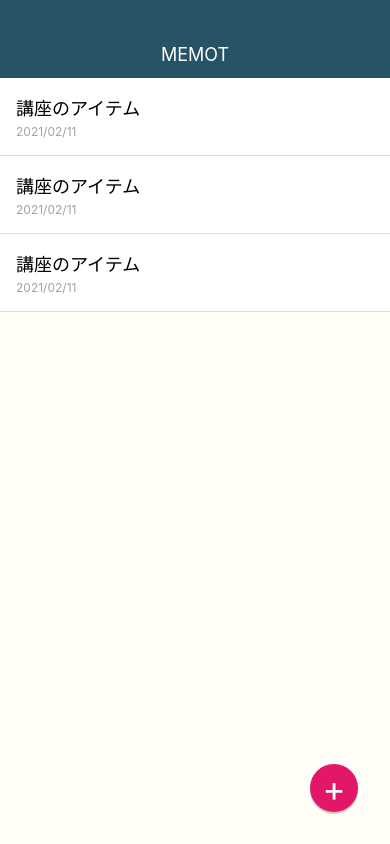
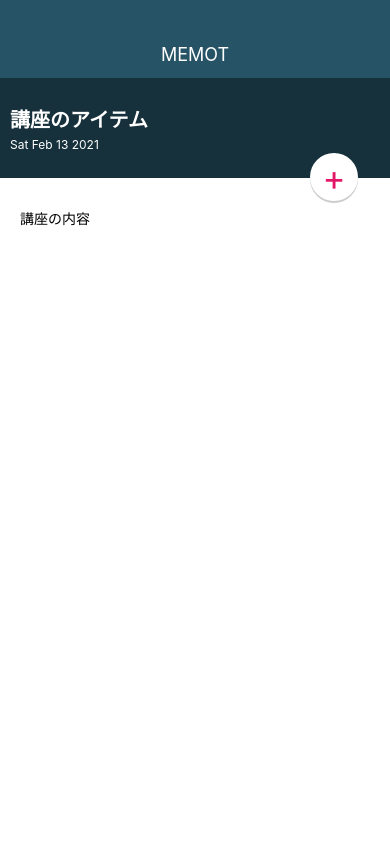
Before and after one commit to mytittyinjp/MemoApp, a React Native app: screen / in a window 390 px wide. Built offline with nearby package versions, Linux system fonts and the light colour scheme.

Commit message:
Style MemoDetailScreen

```diff
--- a/App.tsx
+++ b/App.tsx
@@ -2,12 +2,20 @@ import React from "react";
 import { StyleSheet, View } from "react-native";
 import Appbar from "./src/components/Appbar";
 import MemoListScreen from "./src/screens/MemoListScreen";
+import MemoDetailScreen from "./src/screens/MemoDetailScreen";
+
+const memoDetail = {
+  title: "講座のアイテム",
+  date: new Date(),
+  content: "講座の内容",
+};
 
 export default function App() {
   return (
     <View style={styles.container}>
       <Appbar title="MEMOT" />
-      <MemoListScreen />
+      {/* <MemoListScreen /> */}
+      <MemoDetailScreen {...memoDetail} />
     </View>
   );
 }
--- a/src/elements/CircleButton.tsx
+++ b/src/elements/CircleButton.tsx
@@ -1,10 +1,22 @@
 import React from "react";
 import { StyleSheet, View, Text } from "react-native";
 
-const CircleButton: React.FC = (props) => {
+type Props = {
+  color?: string;
+  style?: any;
+};
+
+const CircleButton: React.FC<Props> = (props) => {
+  const { color, style, children } = props;
+
+  const bgColor = color === "white" ? "#fff" : "#E31767";
+  const textColor = color === "white" ? "#E31767" : "#fff";
+
   return (
-    <View style={styles.circleButton}>
-      <Text style={styles.circleButtonTitle}>{props.children}</Text>
+    <View style={[styles.circleButton, style, { backgroundColor: bgColor }]}>
+      <Text style={[styles.circleButtonTitle, { color: textColor }]}>
+        {children}
+      </Text>
     </View>
   );
 };
@@ -16,7 +28,6 @@ const styles = StyleSheet.create({
     right: 32,
     width: 48,
     height: 48,
-    backgroundColor: "#E31767",
     borderRadius: 24,
     justifyContent: "center",
     alignItems: "center",
@@ -27,7 +38,6 @@ const styles = StyleSheet.create({
   },
   circleButtonTitle: {
     fontSize: 35,
-    color: "#fff",
     lineHeight: 35,
   },
 });
--- /dev/null
+++ b/src/screens/MemoDetailScreen.tsx
@@ -0,0 +1,66 @@
+import React from "react";
+import { StyleSheet, View, Text } from "react-native";
+import CircleButton from "../elements/CircleButton";
+
+type Props = {
+  title: string;
+  date: Date;
+  content: string;
+};
+
+const MemoDetailScreen: React.FC<Props> = (props) => {
+  return (
+    <View style={styles.container}>
+      <View style={styles.memoHeader}>
+        <View>
+          <Text style={styles.memoHeaderTitle}>{props.title}</Text>
+          <Text style={styles.memoHeaderDate}>{props.date.toDateString()}</Text>
+        </View>
+      </View>
+      <View style={styles.memoContent}>
+        <Text style={styles.memoContentText}>{props.content}</Text>
+      </View>
+      <CircleButton color="white" style={styles.editButton}>
+        +
+      </CircleButton>
+    </View>
+  );
+};
+
+const styles = StyleSheet.create({
+  container: {
+    flex: 1,
+    width: "100%",
+  },
+  memoHeader: {
+    height: 100,
+    backgroundColor: "#17313C",
+    justifyContent: "center",
+    padding: 10,
+  },
+  memoHeaderTitle: {
+    fontSize: 20,
+    fontWeight: "bold",
+    color: "#fff",
+    marginBottom: 4,
+  },
+  memoHeaderDate: {
+    fontSize: 12,
+    color: "#fff",
+  },
+  memoContent: {
+    paddingTop: 30,
+    paddingLeft: 20,
+    paddingRight: 20,
+    paddingBottom: 20,
+    backgroundColor: "#fff",
+    flex: 1,
+  },
+  memoContentText: {},
+  editButton: {
+    top: 75,
+    backgroundColor: "#fff",
+  },
+});
+
+export default MemoDetailScreen;
```
